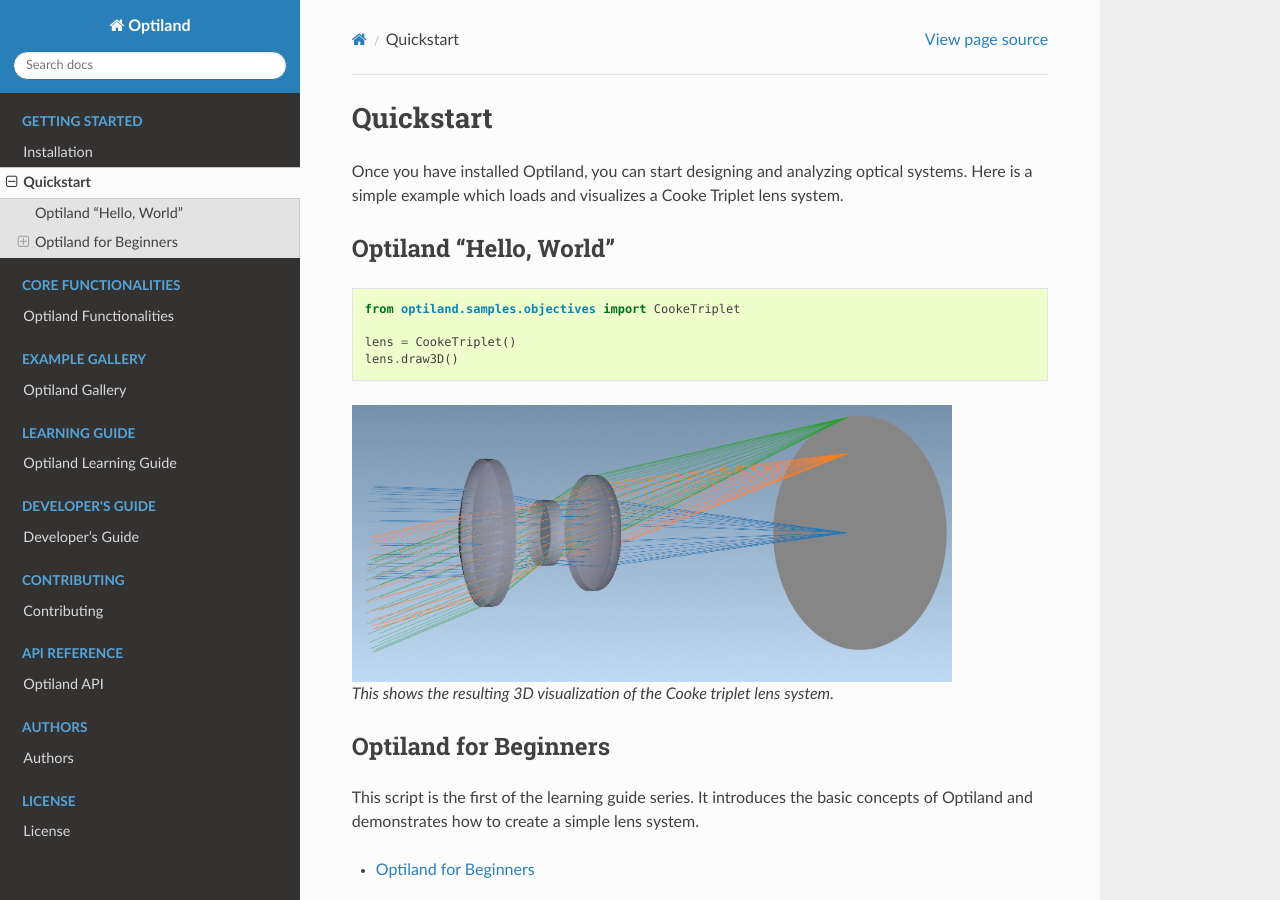
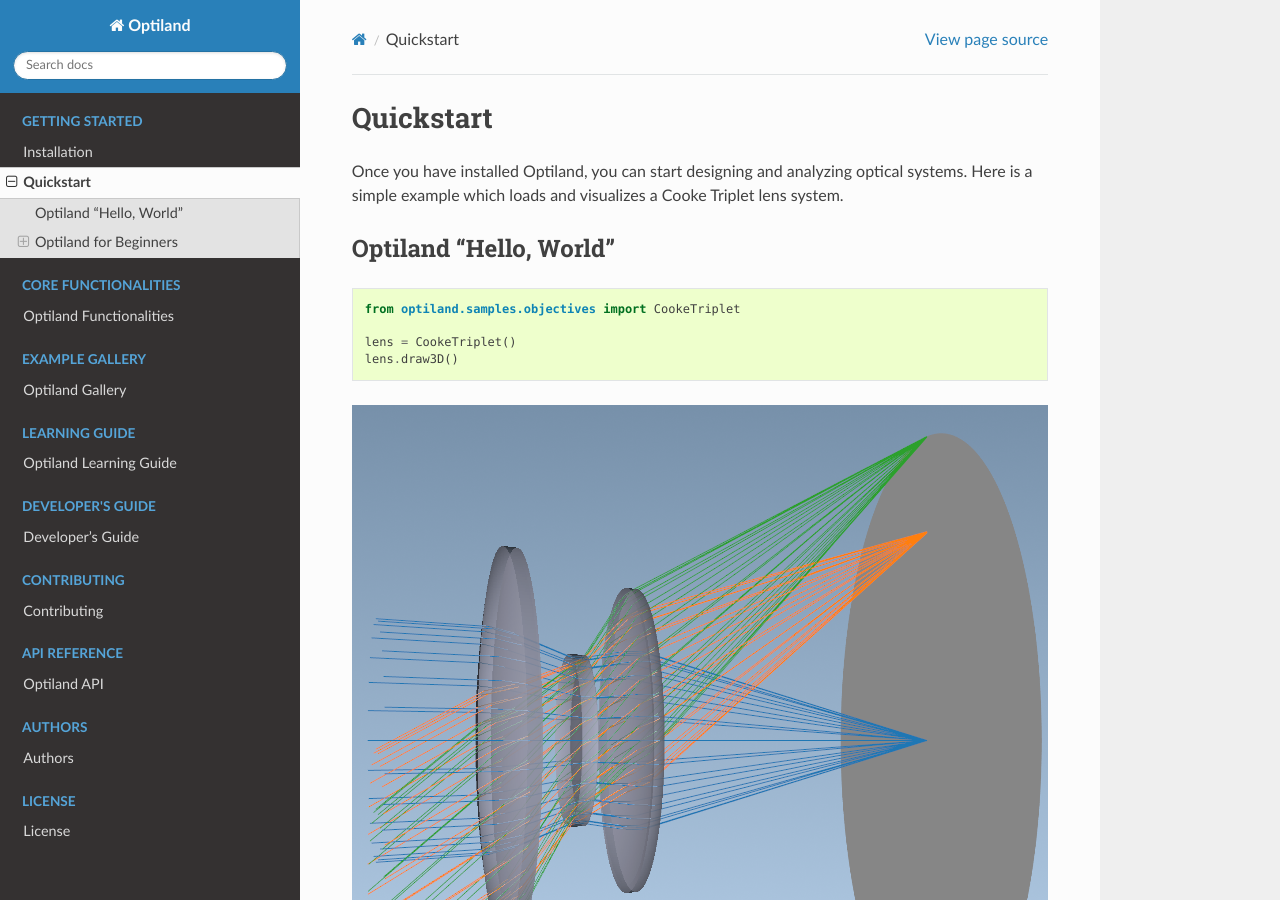
Before and after one commit to HarrisonKramer/optiland, a Sphinx documentation site: the page built from docs/quickstart.rst, in a window 1280 px wide and 900 px high. Built offline with Sphinx 7.4.7 and the Read the Docs theme 3.1.0, drawn with Linux system fonts in a browser that asks for light colours; pages that are not in the unit, such as notebooks, are missing from menus.

Commit message:
docs: update image scaling and alignment for Cooke triplet lens system in quickstart guide

```diff
--- a/docs/quickstart.rst
+++ b/docs/quickstart.rst
@@ -17,7 +17,8 @@
 
 .. figure:: images/cooke.png
    :alt: Cooke Triplet Lens System
-   :width: 600px
+   :scale: 100%
+   :align: center
 
    This shows the resulting 3D visualization of the Cooke triplet lens system.
 
```
